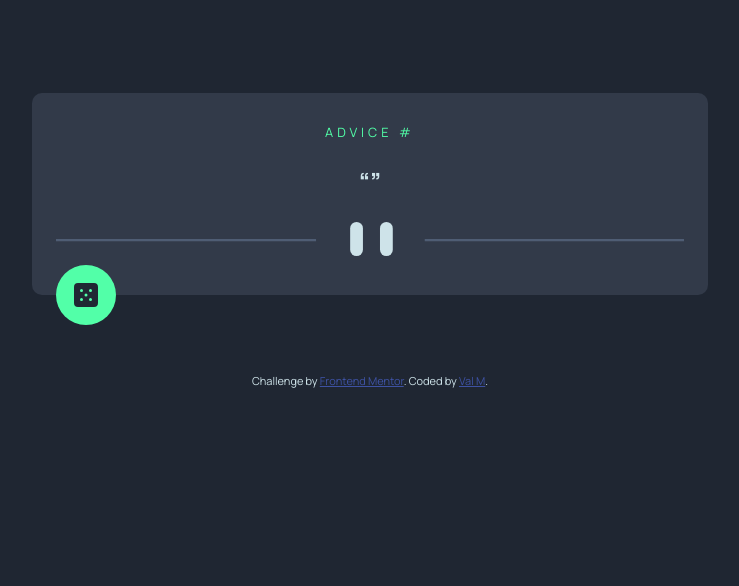
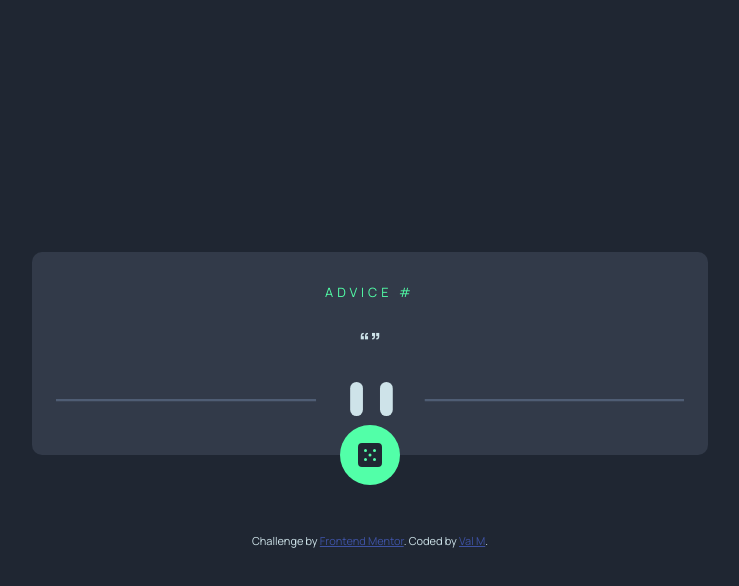
Before and after one commit to ValzM/advice-generator-app, a plain HTML site: page index.html in a window 1280 px wide. Shown: the whole page, without its empty margins (270-1009 px from the left). Drawn offline with Linux system fonts and the light colour scheme; no server answers.

Commit message:
Update style.css

```diff
--- a/style.css
+++ b/style.css
@@ -6,10 +6,14 @@ body{
     background-color: hsl(218, 23%, 16%);
     padding: 0.8rem;
     box-sizing: border-box;
+    display: flex;
+    justify-content: center;
+    align-items: center;
+    min-height: 100vh;
+    flex-direction: column;
 }
 
 .advice-generator{
-    margin-top: 7rem;
     background-color: hsl(217, 19%, 24%);
     border-radius: 10px;
     display: flex;
@@ -54,6 +58,8 @@ h1{
     border-radius: 100%;
     background-color: hsl(150, 100%, 66%);
     bottom: -30px;
+    right: 50%;
+    translate: 50%;
     background-image: url(images/icon-dice.svg);
     background-repeat: no-repeat;
     background-position: center;
@@ -63,10 +69,14 @@ h1{
     box-shadow: 0px 0px 30px 2px hsl(150, 100%, 66%);
 }
 
+.attribution{
+    margin-top: 5rem;
+}
+
 @media screen and (min-width: 600px) {
     .advice-generator{
         width: 50%;
-        margin: 5rem auto;
+
     }
 }
 
@@ -74,7 +84,7 @@ h1{
 
     .advice-generator{
         width: 29%;
-        margin: 10rem auto;
+
     }
     .pattern{
         background-image: url(images/pattern-divider-desktop.svg);
```
